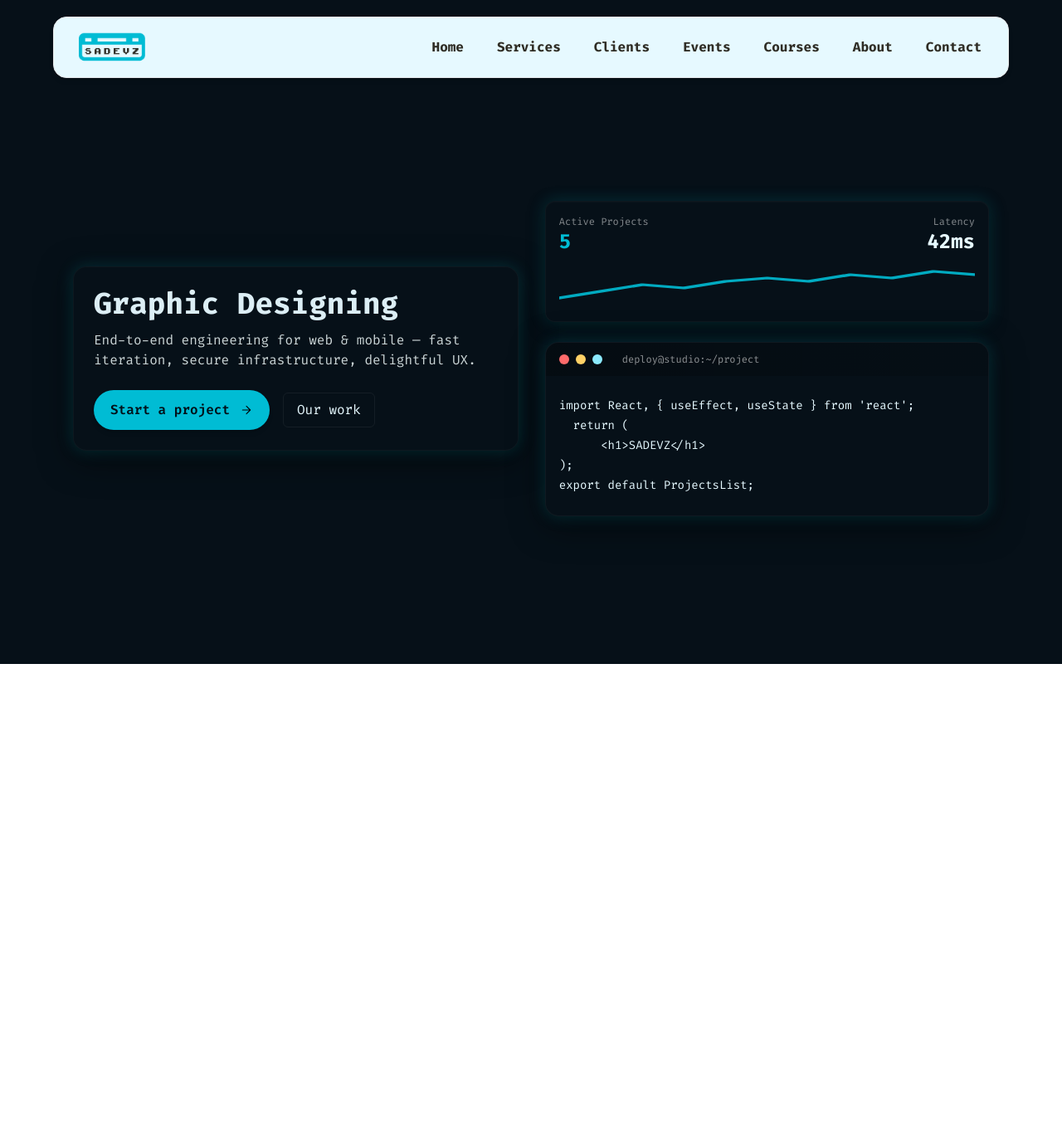
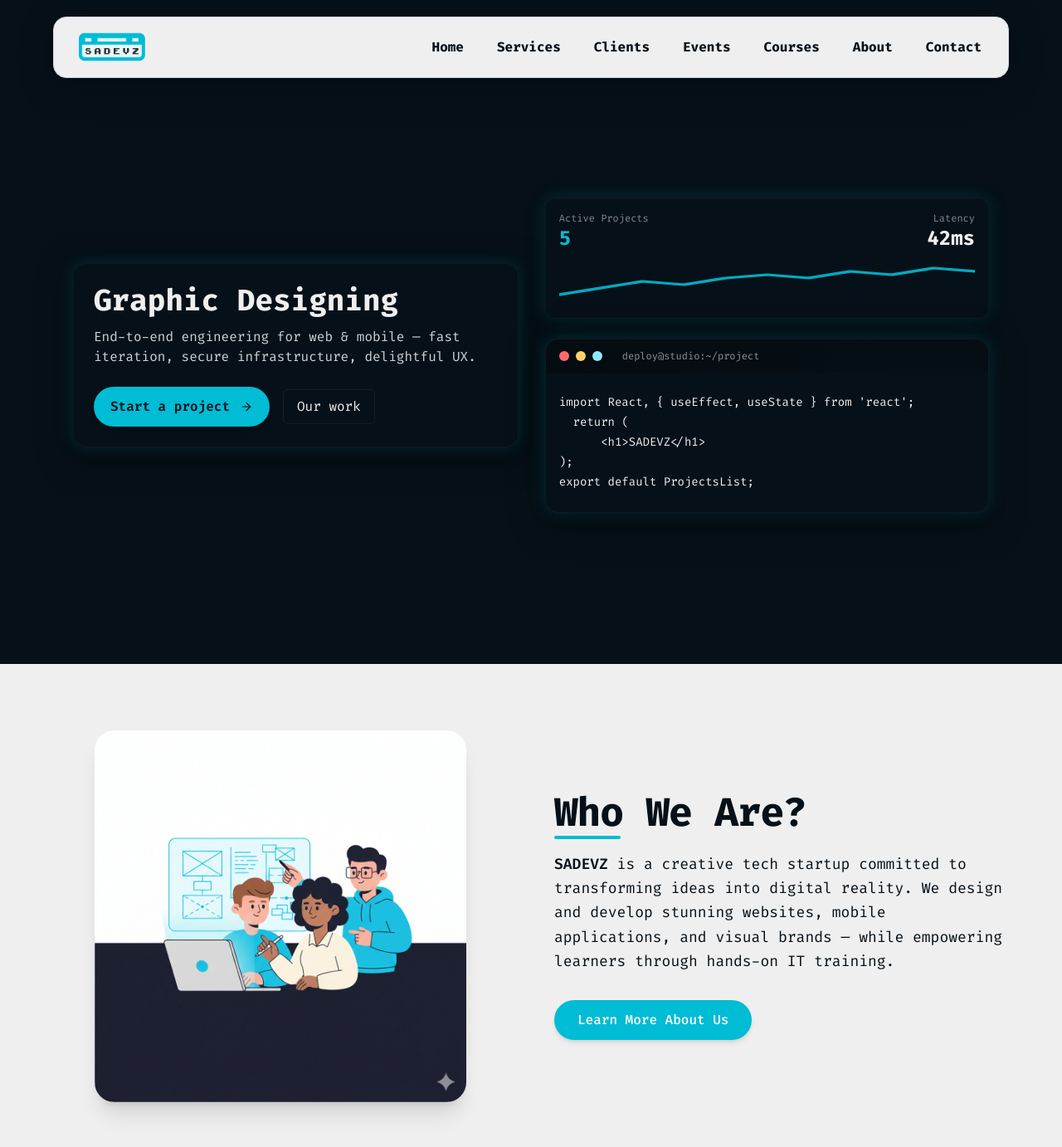
Before and after one commit to mrsaqlain75/SADEVz, a React (Vite) app: page / in a window 1280 px wide. Shown: the top 1382 px of the page at 83% size. Before the commit the page ends 800 px from the top, so only its background shows below. Built offline with nearby package versions, Linux system fonts and the light colour scheme.

Commit message:
WHo we are section added.

```diff
--- a/src/App.jsx
+++ b/src/App.jsx
@@ -2,12 +2,14 @@
 import Header from "./components/Header";
 import PixelHero from "./components/PixelHero";
 import Hero from "./components/Hero";
+import WhoWeAre from "./components/WhoWeAre";
 
 function App() {
   return (
-    <div className="relative min-h-screen bg-accent text-accent">
+    <div className="relative min-h-screen bg-light text-accent">
       <Header />
       <PixelHero />
+      <WhoWeAre />
     </div>
   );
 }
--- a/src/components/Header.jsx
+++ b/src/components/Header.jsx
@@ -4,7 +4,7 @@
 function Header() {
   const [isOpen, setIsOpen] = useState(false);
 
-  // ✅ Close mobile menu when switching to desktop
+
   useEffect(() => {
     const handleResize = () => {
       if (window.innerWidth >= 768) {
@@ -19,7 +19,18 @@
   const toggleMenu = () => setIsOpen(!isOpen);
 
   return (
-    <header className="fixed left-1/2 top-5 -translate-x-1/2 w-[90%] bg-accent text-darkbg rounded-2xl border shadow-md flex justify-between items-center px-6 py-3 z-50 transition-all duration-300">
+    <header className="
+    fixed left-1/2 top-5 -translate-x-1/2 w-[90%]
+    rounded-2xl
+    px-6 py-3 z-[999]
+    flex justify-between items-center
+    transition-all duration-300
+
+    /* Solid background + strong separation */
+    bg-light
+    border border-gray-300
+    shadow-[0_10px_40px_rgba(0,0,0,0.25)]
+  ">
       {/* Logo */}
       <div className="flex items-center gap-2">
         <img
@@ -36,7 +47,7 @@
             <a
               key={item}
               href="#"
-              className="relative px-2 text-darkbg transition-all duration-300 font-bold
+              className="relative px-2 text-bluebg transition-all duration-300 font-bold
                 after:absolute after:left-0 after:bottom-0 after:h-[2px] after:w-0 after:bg-bright
                 hover:after:w-full after:transition-all after:duration-300 "
             >
@@ -56,7 +67,7 @@
 
       {/* Mobile Navbar */}
       <div
-        className={`absolute left-0 top-16 w-full bg-accent rounded-b-2xl shadow-md flex flex-col items-center gap-4 py-6 font-semibold text-darkbg transition-all duration-500 ease-in-out ${
+        className={`absolute left-0 top-16 w-full bg-light rounded-b-2xl shadow-md flex flex-col items-center gap-4 py-6 font-semibold text-darkbg transition-all duration-500 ease-in-out ${
           isOpen ? "opacity-100 scale-y-100 visible" : "opacity-0 scale-y-0 invisible"
         }`}
         style={{ transformOrigin: "top" }}
--- a/src/components/PixelHero.jsx
+++ b/src/components/PixelHero.jsx
@@ -1,7 +1,7 @@
 import React, { useRef, useEffect, useState, useMemo } from "react";
 import { motion, AnimatePresence } from "framer-motion";
 
-export default function PixelHero({ headerOffset = 64 }) {
+export default function PixelHero({ headerOffset = 56 }) {
   const containerRef = useRef(null);
   const pointerRef = useRef({ x: 0.5, y: 0.5 });
   const canvasRef = useRef(null);
@@ -15,7 +15,7 @@
 
   const COLORS = {
     bright: "#00bcd4",
-    accent: "#e6f9ff",
+    accent: "#efefef",
     bluebg: "#061018", // terminal blue background
     panelGlow: "#00bcd4",
     button: "#00bcd4",
@@ -217,8 +217,9 @@
   return (
     <section
       ref={containerRef}
-      className="relative w-full min-h-screen overflow-hidden flex items-center justify-center"
-      style={{ paddingTop: `${headerOffset}px`, background: COLORS.bluebg }}
+      className="relative w-full min-h-[90vh] md:min-h-screen overflow-hidden flex justify-center"
+      style={{ paddingTop: '56px', background: COLORS.bluebg }} // mobile default
+
     >
       {/* Animated gradient overlay */}
       <div
@@ -265,7 +266,7 @@
           whileHover={prefersReducedMotion ? {} : { scale: 1.02 }}
           transition={{ type: "spring", stiffness: 200, damping: 22 }}
         >
-          <div className="flex flex-col items-start">
+          <div className=" flex flex-col items-start">
             <AnimatePresence mode="wait">
               <motion.h2
                 key={services[currentService]}
--- /dev/null
+++ b/src/components/WhoWeAre.jsx
@@ -0,0 +1,58 @@
+import React from "react";
+import { motion } from "framer-motion";
+import team from "../assets/team.png";
+
+const WhoWeAre = () => {
+  return (
+    <section className="w-full bg-light py-20 px-6 md:px-16 flex flex-col md:flex-row items-center justify-between gap-14 overflow-hidden">
+
+      {/* Left Image */}
+      <motion.div
+        className="md:w-1/2 flex justify-center"
+        initial={{ opacity: 0, x: -60 }}
+        whileInView={{ opacity: 1, x: 0 }}
+        transition={{ duration: 0.8, ease: "easeOut" }}
+        viewport={{ once: true }}
+      >
+        <img
+          src={team} // replace with your own image
+          alt="SADDEV Team"
+          className="rounded-3xl shadow-xl max-w-xs sm:max-w-sm md:max-w-md lg:max-w-md"
+        />
+      </motion.div>
+
+      {/* Right Text Content */}
+      <motion.div
+        className="md:w-1/2 text-bluebg"
+        initial={{ opacity: 0, x: 60 }}
+        whileInView={{ opacity: 1, x: 0 }}
+        transition={{ duration: 0.8, ease: "easeOut", delay: 0.1 }}
+        viewport={{ once: true }}
+      >
+        <h2 className="text-4xl md:text-5xl font-bold mb-6 tracking-tight relative text-bluebg">
+          Who We Are?
+          <span className="absolute left-0 bottom-[-8px] w-20 h-1 bg-bright rounded-full"></span>
+        </h2>
+
+        <p className="text-lg leading-relaxed text-bluebg mb-8">
+          <span className="font-semibold">SADEVZ</span> is a creative tech startup
+          committed to transforming ideas into digital reality. We design and
+          develop stunning websites, mobile applications, and visual brands —
+          while empowering learners through hands-on IT training.
+        </p>
+
+        <motion.a
+          href="/about"
+          whileHover={{ scale: 1.05 }}
+          whileTap={{ scale: 0.95 }}
+          className="inline-block px-7 py-3 font-medium text-white rounded-full shadow-md transition-all duration-300"
+          style={{ backgroundColor: "#00bcd4" }}
+        >
+          Learn More About Us
+        </motion.a>
+      </motion.div>
+    </section>
+  );
+};
+
+export default WhoWeAre;
--- a/tailwind.config.js
+++ b/tailwind.config.js
@@ -10,7 +10,8 @@
         bright: '#00bcd4',
         accent: '#e6f9ff',
         darkbg: '#2f2d25',
-        bluebg: '#061018'
+        bluebg: '#061018',
+        light: '#efefef'
       },
       fontFamily: {
         mono: ['"Fira Code"', 'ui-monospace', 'SFMono-Regular', 'Menlo', 'monospace'],
```
Also changed, not shown: src/assets/team.jpg (added), src/assets/team.png (added).
